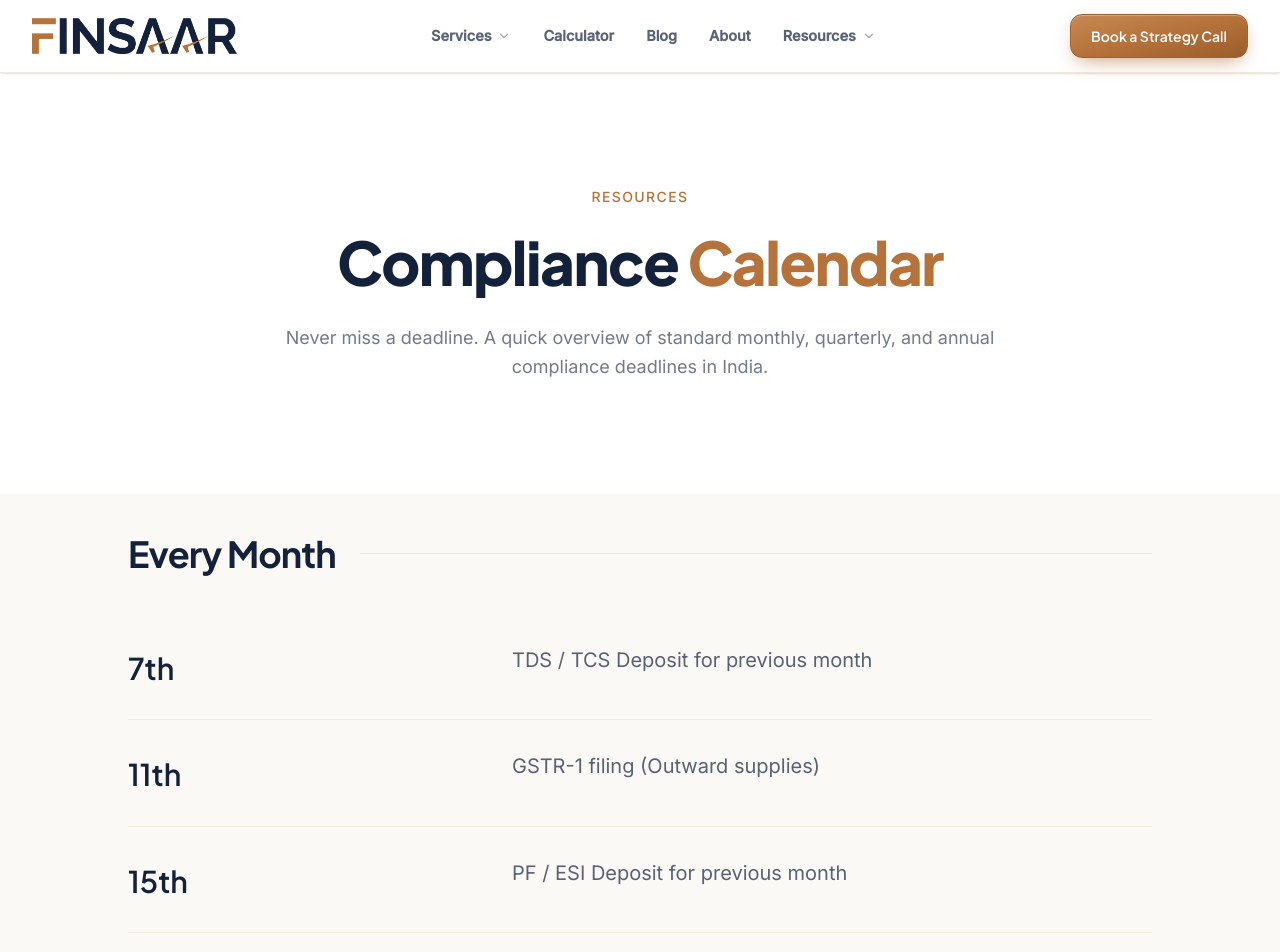
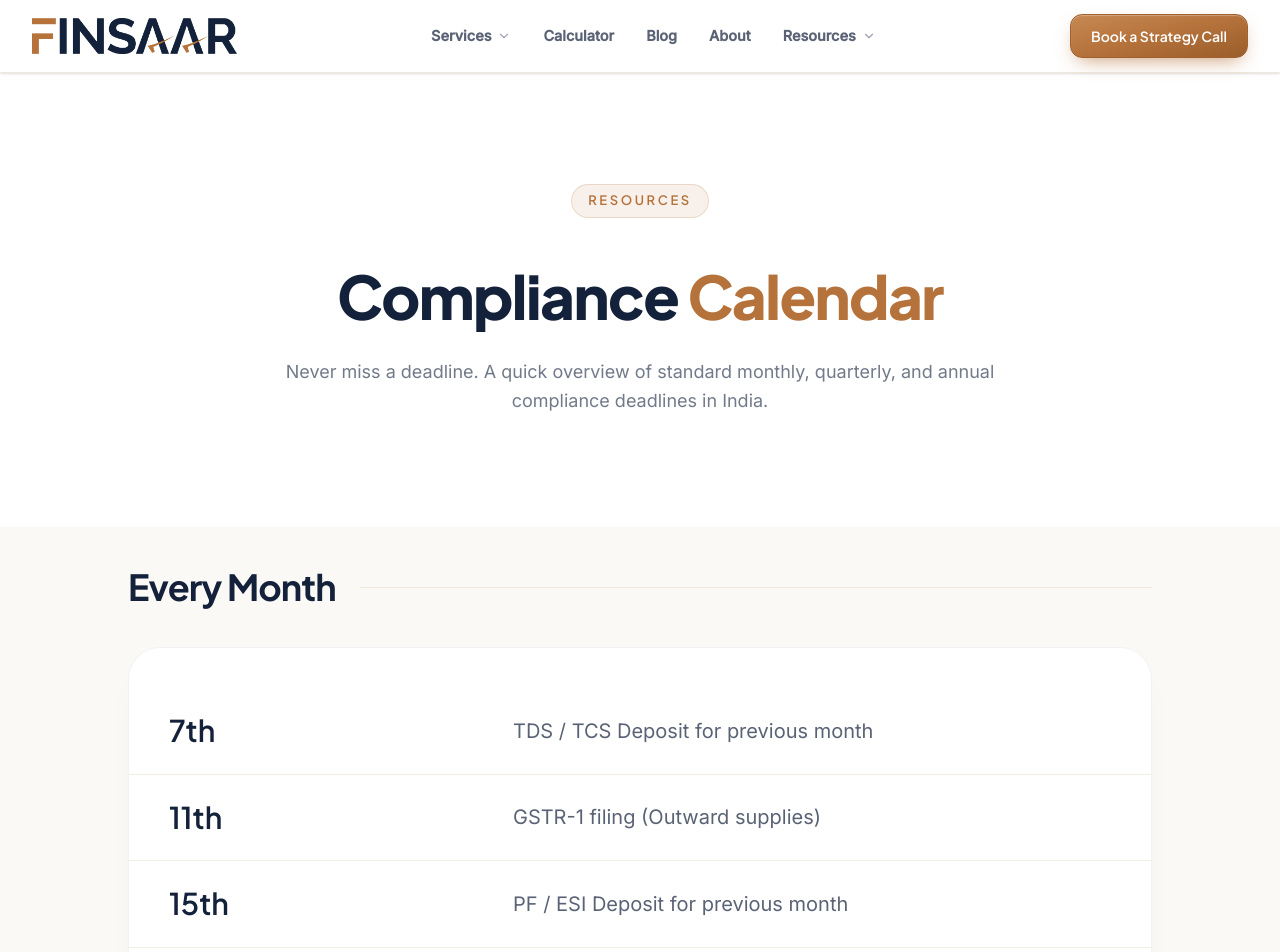
Before and after one commit to RadiaDhaval/finsaar, a Next.js app: page /resources/compliance-calendar in a window 1280 px wide. Shown: the top 952 px of the page. Built offline with nearby package versions, Linux system fonts and the light colour scheme.

Commit message:
ui tweak minor

```diff
--- a/app/about/page.tsx
+++ b/app/about/page.tsx
@@ -113,9 +113,9 @@ export default function AboutPage() {
               viewport={{ once: true }}
               transition={{ duration: 0.6 }}
             >
-              <span className="font-body text-sm text-sand font-medium uppercase tracking-widest">Why Us</span>
+              <span className="font-body text-sm text-copper font-medium uppercase tracking-widest">Why Us</span>
               <Heading as="h2" className="mt-6 text-white text-4xl md:text-5xl leading-tight">
-                Come for our expertise and stay for the <span className="text-sand italic">reliability & outcome.</span>
+                Come for our expertise and stay for the <span className="text-copper italic">reliability & outcome.</span>
               </Heading>
               <p className="font-body text-xl text-white/50 mt-8 max-w-2xl mx-auto font-light">
                 (And a bit of banter — after all, finance is fun!)
--- a/app/resources/compliance-calendar/page.tsx
+++ b/app/resources/compliance-calendar/page.tsx
@@ -57,18 +57,21 @@ export default function ComplianceCalendarPage() {
                       <div className="flex-1 h-[1px] bg-sand/40" />
                     </div>
 
-                    <div className="flex flex-col">
+                    <div className="flex flex-col bg-white rounded-[32px] p-6 lg:p-10 shadow-[0_20px_40px_-15px_rgba(20,33,58,0.05)] border border-black/5">
                       {block.items.map((item, j) => (
                         <div
                           key={j}
-                          className="group flex flex-col md:flex-row md:items-start gap-3 md:gap-8 lg:gap-16 py-6 lg:py-8 border-b border-sand/30 hover:border-navy/20 transition-colors duration-300 cursor-default"
+                          className="group flex flex-col md:flex-row md:items-center gap-4 md:gap-8 lg:gap-16 py-6 border-b border-sand/30 last:border-0 hover:bg-[#FBF9F6] -mx-6 px-6 lg:-mx-10 lg:px-10 transition-colors duration-300 cursor-default relative overflow-hidden"
                         >
-                          <div className="w-full md:w-[280px] lg:w-[320px] shrink-0 pt-1">
-                            <span className="font-heading font-semibold text-2xl lg:text-3xl text-navy group-hover:text-navy transition-colors duration-300 leading-tight block">
+                          {/* Accent line on hover */}
+                          <div className="absolute left-0 top-0 bottom-0 w-1 bg-copper opacity-0 group-hover:opacity-100 transition-opacity duration-300" />
+
+                          <div className="w-full md:w-[240px] lg:w-[280px] shrink-0">
+                            <span className="inline-flex items-center gap-2 font-heading font-semibold text-2xl lg:text-3xl text-navy group-hover:text-copper transition-colors duration-300 leading-tight">
                               {item.date}
                             </span>
                           </div>
-                          <div className="flex-1 flex flex-row items-center justify-between gap-4">
+                          <div className="flex-1">
                             <span className="font-body text-lg lg:text-xl text-navy/70 group-hover:text-navy transition-colors duration-300">
                               {item.task}
                             </span>
--- a/app/services/accounting-compliance/page.tsx
+++ b/app/services/accounting-compliance/page.tsx
@@ -111,7 +111,7 @@ export default function AccountingCompliancePage() {
 
             <div className="grid grid-cols-1 lg:grid-cols-2 gap-16 lg:gap-24 items-center mb-32">
               <div>
-                <div className="inline-flex items-center gap-2 px-4 py-2 bg-navy/5 text-navy font-heading font-bold text-[13px] tracking-widest uppercase rounded-full mb-8">
+                <div className="inline-flex items-center gap-2 px-4 py-1.5 bg-copper/10 border border-copper/20 text-copper font-heading font-semibold text-[13px] tracking-[0.2em] uppercase rounded-full mb-8">
                   <Target size={16} className="text-copper" /> Capabilities
                 </div>
                 <h2 className="font-heading text-4xl lg:text-5xl font-bold text-navy mb-8 leading-tight">
--- a/app/services/cfo-as-a-service/page.tsx
+++ b/app/services/cfo-as-a-service/page.tsx
@@ -6,7 +6,7 @@ import Footer from "@/components/Footer";
 import ContactForm from "@/components/ContactForm";
 import FinalCTA from "@/components/FinalCTA";
 import ServiceFAQ from "@/components/services/ServiceFAQ";
-import { CheckCircle2, ArrowRight } from "lucide-react";
+import { CheckCircle2, ArrowRight, Target } from "lucide-react";
 import Image from "next/image";
 import { motion } from "framer-motion";
 
@@ -51,15 +51,15 @@ export default function CfoAsAServicePage() {
         <section className="relative pt-32 lg:pt-40 pb-20 lg:pb-32 bg-[#FBF9F6]">
           <div className="absolute top-0 right-0 w-[600px] h-[600px] bg-copper/5 blur-[120px] rounded-full pointer-events-none" />
 
-          <div className="max-w-[1400px] mx-auto px-4 sm:px-6 lg:px-8">
-            <div className="grid grid-cols-1 lg:grid-cols-2 gap-12 lg:gap-16 xl:gap-24 items-center">
+          <div className="max-w-[1500px] mx-auto px-4 sm:px-6 lg:px-12 xl:px-16">
+            <div className="grid grid-cols-1 lg:grid-cols-2 gap-16 lg:gap-28 xl:gap-40 items-center">
               <motion.div
                 initial={{ opacity: 0, x: -30 }}
                 animate={{ opacity: 1, x: 0 }}
                 transition={{ duration: 0.8, ease: "easeOut" }}
                 className="max-w-2xl"
               >
-                <div className="inline-flex items-center gap-2 px-4 py-1.5 bg-white border border-black/5 text-navy font-heading font-semibold text-xs tracking-widest uppercase rounded-full mb-6 shadow-sm">
+                <div className="inline-flex items-center gap-2 px-4 py-1.5 bg-copper/10 border border-copper/20 text-copper font-heading font-semibold text-[13px] tracking-[0.2em] uppercase rounded-full mb-6">
                   CFO as a service
                 </div>
                 <h1 className="font-heading text-5xl lg:text-[64px] font-bold text-navy leading-[1.05] tracking-tight mb-6">
@@ -150,6 +150,9 @@ export default function CfoAsAServicePage() {
 
               {/* Text on Right */}
               <div className="order-1 lg:order-2">
+                <div className="inline-flex items-center gap-2 px-4 py-1.5 bg-copper/10 border border-copper/20 text-copper font-heading font-semibold text-[13px] tracking-[0.2em] uppercase rounded-full mb-8">
+                  <Target size={16} className="text-copper" /> Capabilities
+                </div>
                 <h2 className="font-heading text-4xl lg:text-5xl font-bold text-navy mb-10 leading-tight">
                   Capabilities
                 </h2>
--- a/components/ui/PageHeader.tsx
+++ b/components/ui/PageHeader.tsx
@@ -21,7 +21,7 @@ export default function PageHeader({ badge, title, subtitle, dark = false }: Pag
           transition={{ duration: 0.6 }}
           className="max-w-3xl mx-auto"
         >
-          <span className={`font-body text-sm font-medium uppercase tracking-widest ${dark ? "text-copper" : "text-copper"}`}>
+          <span className={`inline-flex items-center justify-center px-4 py-1.5 font-heading font-semibold text-[13px] tracking-[0.2em] uppercase rounded-full mb-6 ${dark ? "bg-copper/10 text-copper border border-copper/20" : "bg-copper/10 text-copper border border-copper/20"}`}>
             {badge}
           </span>
           <Heading as="h1" className={`mt-4 ${dark ? "text-white" : ""}`}>
```
